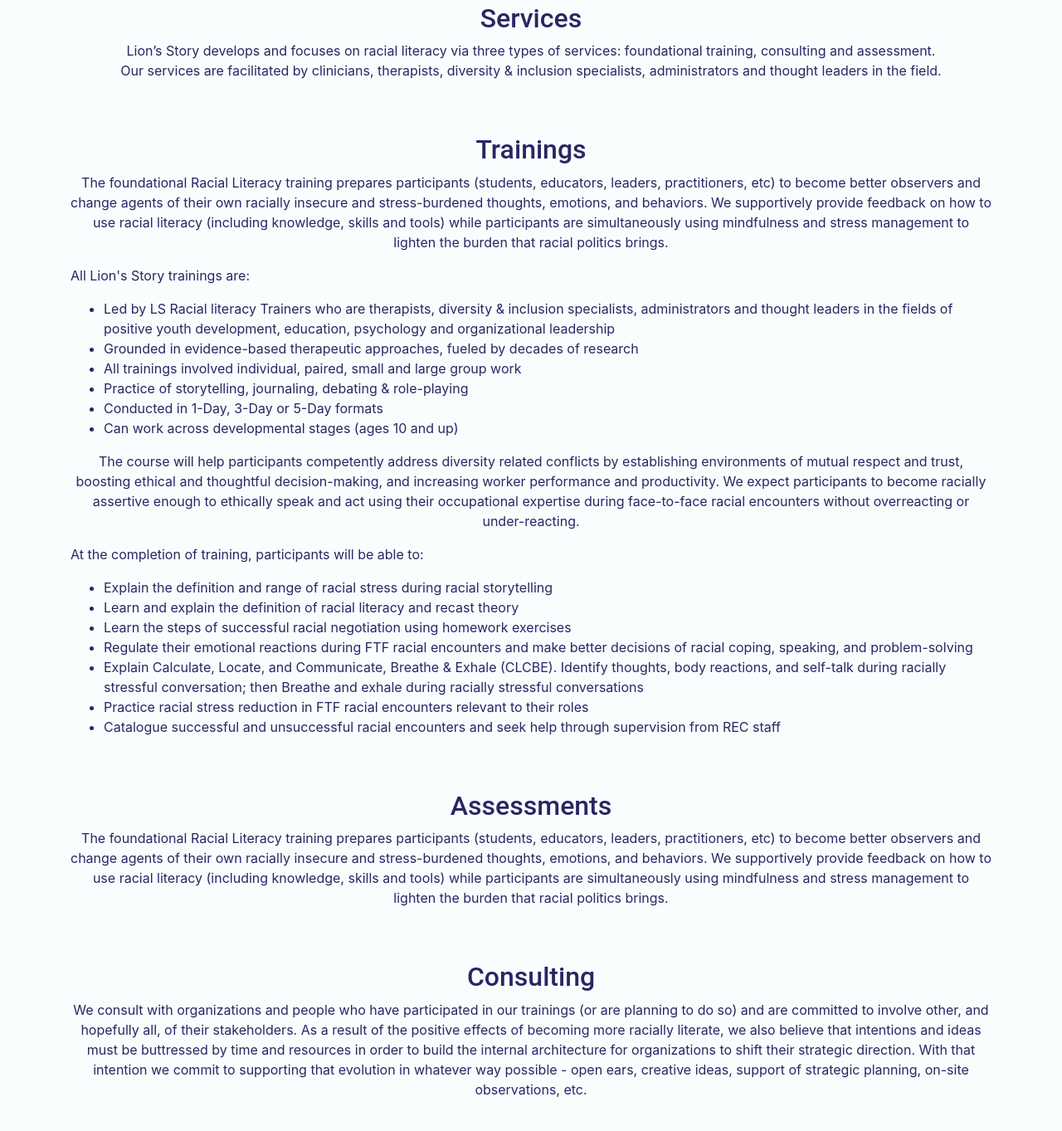
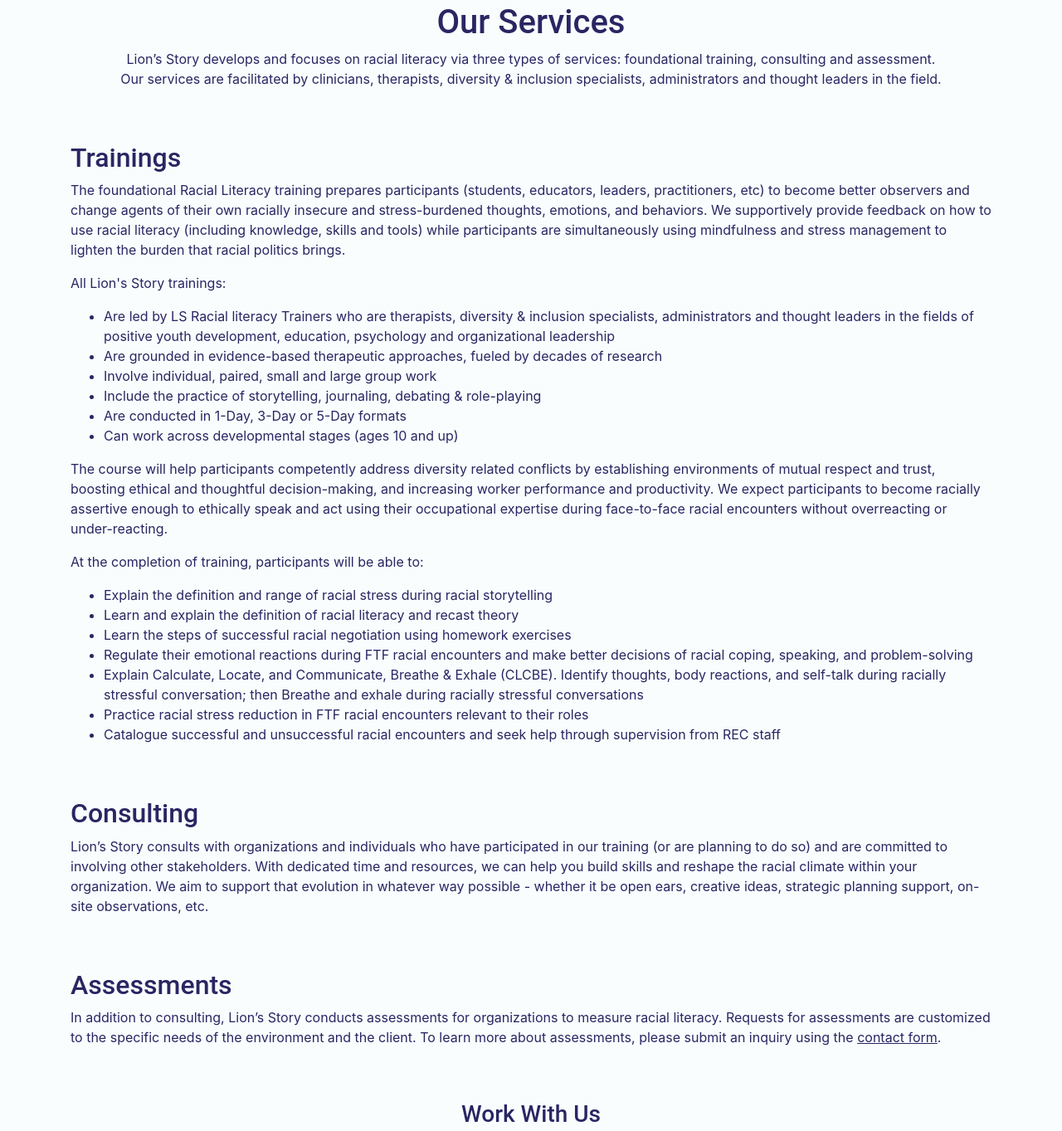
Before and after one commit to lion-story/bootstrap-version, a website: page services.html in a window 1280 px wide. Shown: the part 830-2193 px from the top of the page at 83% size. Drawn offline with nearby package versions, Linux system fonts and the light colour scheme; a script that the page names is missing.

Commit message:
minor changes and fies

```diff
--- a/css/styles.css
+++ b/css/styles.css
@@ -142,3 +142,8 @@
 .books-section > h3 {
 	margin-bottom: 4rem;
 }
+
+/*Services page*/
+.underline-link {
+	text-decoration: underline;
+}
--- a/services.html
+++ b/services.html
@@ -36,7 +36,7 @@
 		<!--End of Header/Hero-->
 		<!--Services-->
 		<div class='container services'>
-			<h2 class='text-center'>Services</h2>
+			<h1 class='text-center'>Our Services</h1>
 			<p class='text-center'>Lion’s Story develops and focuses on racial literacy via three types of services: foundational training, consulting and assessment.
 					<br>
 					Our services are facilitated by clinicians, therapists, diversity & inclusion specialists, administrators and thought leaders in the field.</p>
@@ -44,18 +44,19 @@
 		<!--Services End-->
 		<!--Trainings-->
 		<div class='container trainings' id='trainings'>
-			<h2 class='text-center'>Trainings</h2>
-			<p class='text-center'>The foundational Racial Literacy training prepares participants (students, educators, leaders, practitioners, etc) to become better observers and change agents of their own racially insecure and stress-burdened thoughts, emotions, and behaviors. We supportively provide feedback on how to use racial literacy (including knowledge, skills and tools) while participants are simultaneously using mindfulness and stress management to lighten the burden that racial politics brings. </p>
-			<p>All Lion's Story trainings are:</p>
+			<h2 class=''>Trainings</h2>
+			<p class=''>The foundational Racial Literacy training prepares participants (students, educators, leaders, practitioners, etc) to become better observers and change agents of their own racially insecure and stress-burdened thoughts, emotions, and behaviors. We supportively provide feedback on how to use racial literacy (including knowledge, skills and tools) while participants are simultaneously using mindfulness and stress management to lighten the burden that racial politics brings. </p>
+			<p>All Lion's Story trainings:</p>
 			<ul>
-				<li>Led by LS Racial literacy Trainers who are therapists, diversity & inclusion specialists, administrators and thought leaders in the fields of positive youth development, education, psychology and organizational leadership</li>
-				<li>Grounded in evidence-based therapeutic approaches, fueled by decades of research</li>
-				<li>All trainings involved individual, paired, small and large group work</li>
-				<li>Practice of storytelling, journaling, debating & role-playing</li>
-				<li>Conducted in 1-Day, 3-Day or 5-Day formats</li>
+				<li>Are led by LS Racial literacy Trainers who are therapists, diversity & inclusion specialists, administrators and thought leaders in the fields of positive youth development, education, psychology and organizational leadership
+</li>
+				<li>Are grounded in evidence-based therapeutic approaches, fueled by decades of research</li>
+				<li>Involve individual, paired, small and large group work</li>
+				<li>Include the practice of storytelling, journaling, debating & role-playing</li>
+				<li>Are conducted in 1-Day, 3-Day or 5-Day formats</li>
 				<li>Can work across developmental stages (ages 10 and up)</li>
 			</ul>
-			<p class='text-center'>The course will help participants competently address diversity related conflicts by establishing environments of mutual respect and trust, boosting ethical and thoughtful decision-making, and increasing worker performance and productivity. We expect participants to become racially assertive enough to ethically speak and act using their occupational expertise during face-to-face racial encounters without overreacting or under-reacting.</p>
+			<p class=''>The course will help participants competently address diversity related conflicts by establishing environments of mutual respect and trust, boosting ethical and thoughtful decision-making, and increasing worker performance and productivity. We expect participants to become racially assertive enough to ethically speak and act using their occupational expertise during face-to-face racial encounters without overreacting or under-reacting.</p>
 			<p>At the completion of training, participants will be able to: </p>
 			<ul>
 				<li>Explain the definition and range of racial stress during racial storytelling</li>
@@ -68,18 +69,18 @@
 			</ul>
 		</div>
 		<!--Trainings End-->
+		<!--Consulting-->
+		<div class='container consulting' id='consulting'>
+			<h2 class=''>Consulting</h2>
+			<p class=''>Lion’s Story consults with organizations and individuals who have participated in our training (or are planning to do so) and are committed to involving other stakeholders. With dedicated time and resources, we can help you build skills and reshape the racial climate within your organization. We aim to support that evolution in whatever way possible - whether it be open ears, creative ideas, strategic planning support, on-site observations, etc.</p>
+		</div>
+		<!--Consulting End-->
 		<!--Assessments-->
 		<div class='container assessments' id='assessments'>
-			<h2 class='text-center'>Assessments</h2>
-			<p class='text-center'>The foundational Racial Literacy training prepares participants (students, educators, leaders, practitioners, etc) to become better observers and change agents of their own racially insecure and stress-burdened thoughts, emotions, and behaviors. We supportively provide feedback on how to use racial literacy (including knowledge, skills and tools) while participants are simultaneously using mindfulness and stress management to lighten the burden that racial politics brings. </p>
+			<h2 class=''>Assessments</h2>
+			<p class=''>In addition to consulting, Lion’s Story conducts assessments for organizations to measure racial literacy. Requests for assessments are customized to the specific needs of the environment and the client. To learn more about assessments, please submit an inquiry using the <a href='https://anhxipky.paperform.co/' class='underline-link'>contact form</a>.</p>
 		</div>
 		<!--Assessments End-->
-		<!--Consulting-->
-		<!--Consulting End-->
-		<div class='container consulting' id='consulting'>
-			<h2 class='text-center'>Consulting</h2>
-			<p class='text-center'>We consult with organizations and people who have participated in our trainings (or are planning to do so) and are committed to involve other, and hopefully all, of their stakeholders. As a result of the positive effects of becoming more racially literate, we also believe that intentions and ideas must be buttressed by time and resources in order to build the internal architecture for organizations to shift their strategic direction. With that intention we commit to supporting that evolution in whatever way possible - open ears, creative ideas, support of strategic planning, on-site observations, etc. </p>
-		</div>
 		<!--Contact Form-->
 		 <div class='contact'></div>
 		<!--footer section-->
```
Also changed, not shown: img/download.jpg (deleted), img/wireframes/image1 (4).jpeg (deleted), img/wireframes/image2.jpeg (deleted), img/wireframes/image3.jpeg (deleted), img/wireframes/image4.jpeg (deleted), 3 other files.
